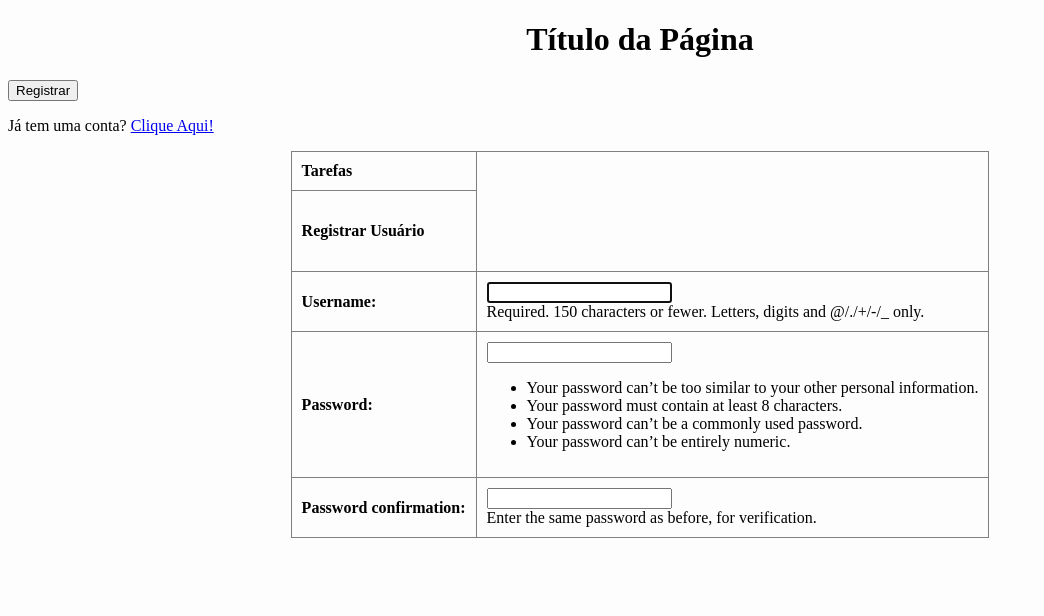
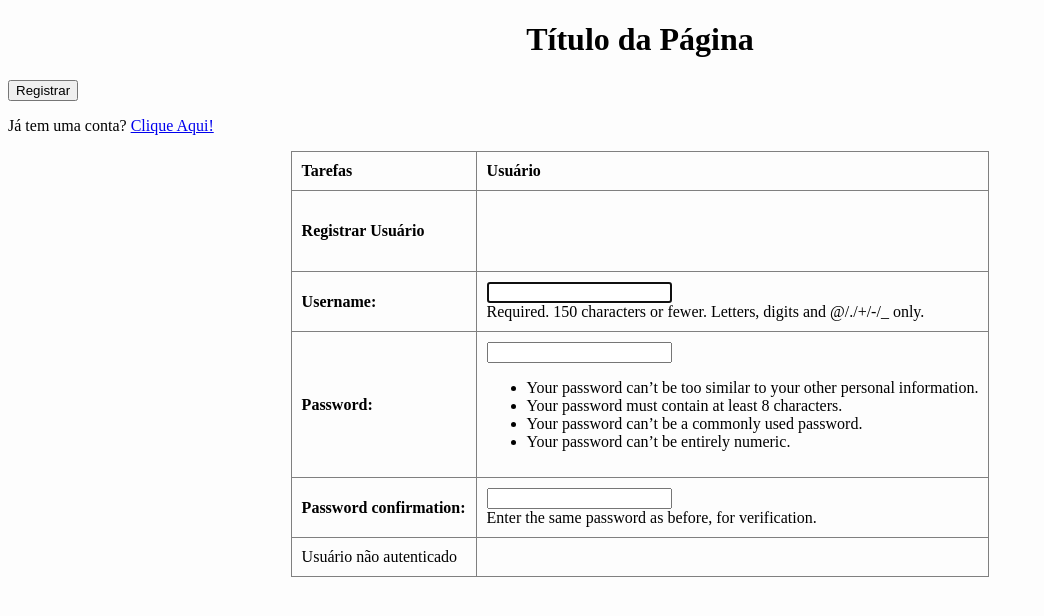
Before and after one commit to Jottinha-dos-computer/Projeto-CRUD, a Django app: page /accounts/register/ in a window 1280 px wide. Shown: the top 616 px of the page, without its empty margins (0-1044 px from the left). Run offline with Django 4.2, Linux system fonts and the light colour scheme; some libraries are stand-ins or nearby versions.

```diff
--- a/main/sig/templates/base.html
+++ b/main/sig/templates/base.html
@@ -19,7 +19,7 @@
         <thead>
             <tr>
                 <th>Tarefas</th>
-
+                <th>Usuário</th>
             </tr>
         </thead>
         <tbody>
@@ -29,6 +29,13 @@
                     Conteúdo da Tabela
                     {% endblock %}
                 </td>
+                <td>
+                    {% if user.is_authenticated %}
+                        {{ user.username }}
+                    {% else %}
+                        Usuário não autenticado
+                    {% endif %}
+                </td>
             </tr>
 
     </table>
--- a/main/sig/views.py
+++ b/main/sig/views.py
@@ -10,6 +10,10 @@ from django.contrib.auth import authenticate, login
 from django.contrib.auth.mixins import LoginRequiredMixin
 from django.core.exceptions import PermissionDenied
 
+from django.shortcuts import render
+
+def minha_view(request):
+    return render(request, 'base.html', {'usuario': request.user.username})
 
 @login_required
 def list_view(request):
```
Also changed, not shown: 1 other file.
